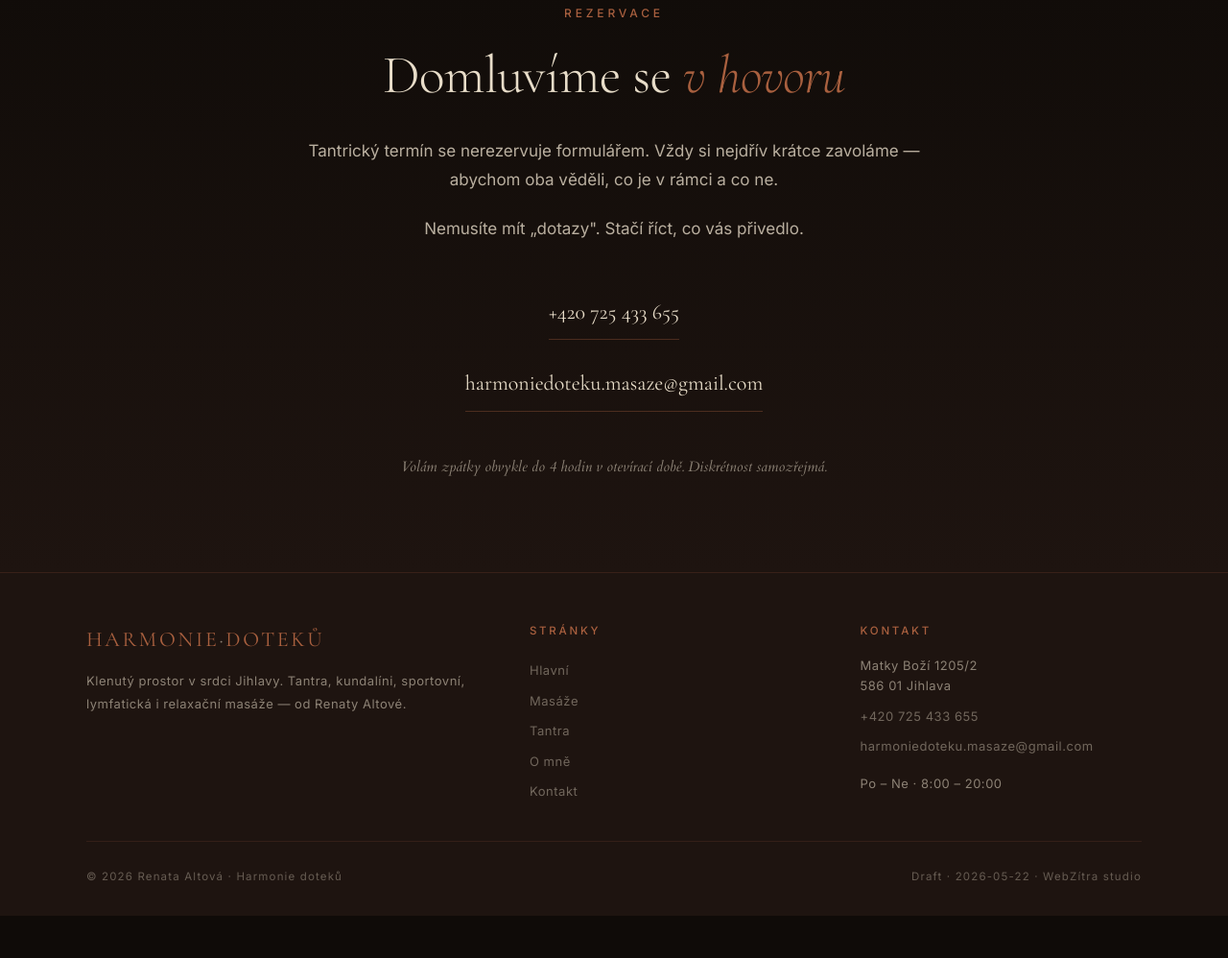
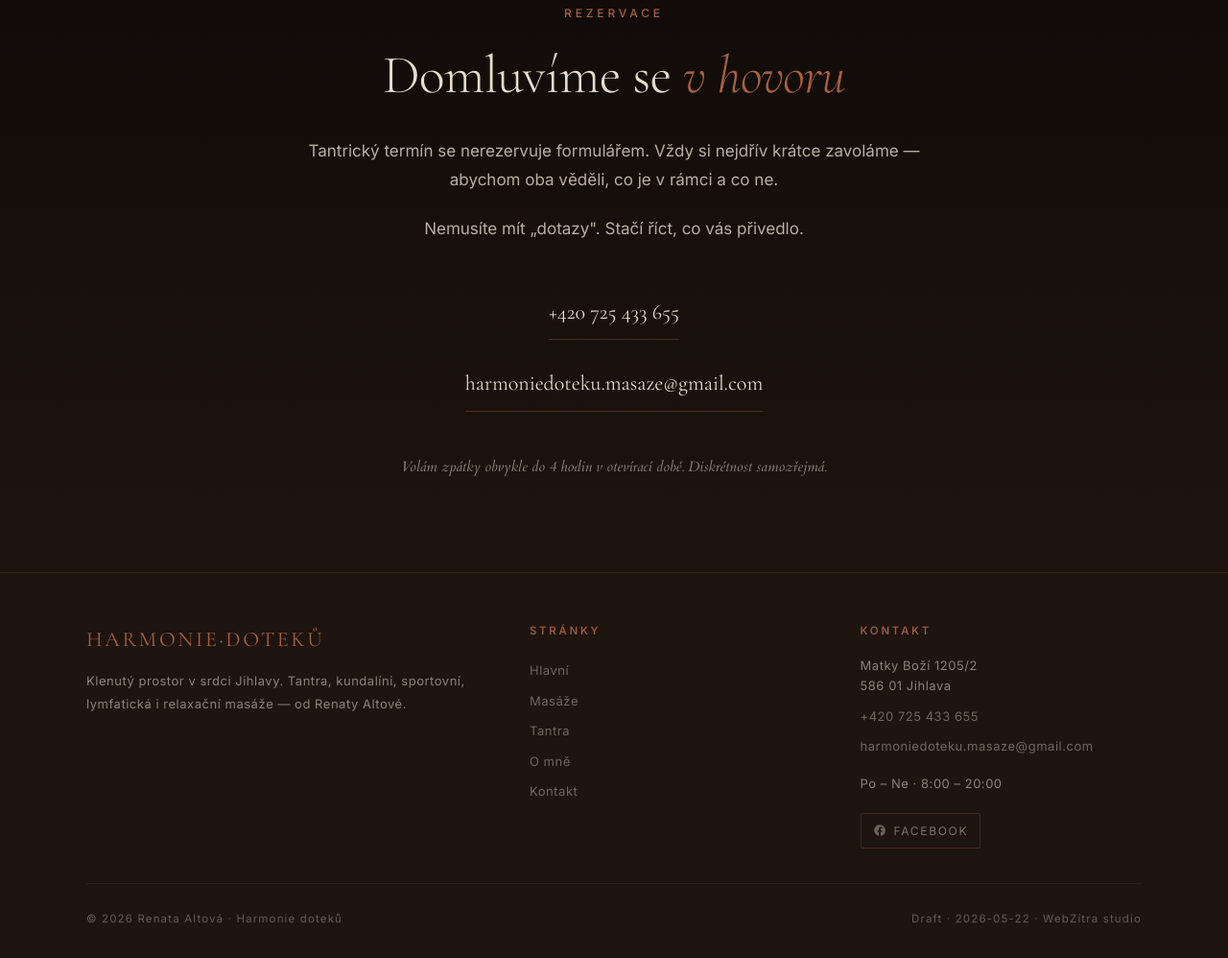
Before and after one commit to webzitra/harmonie-doteku, a plain HTML site: page tantra.html in a window 1280 px wide. Shown: the part 5057-6055 px from the top of the page at 96% size. Before the commit the page ends 6011 px from the top, so only its background shows below. Drawn offline with nearby package versions, Linux system fonts and the light colour scheme.

Commit message:
Facebook: link ve footeru + JSON-LD sameAs
- footer (index + tantra): pill s FB ikonou pod kontaktem
- voucher: textový link inline
- JSON-LD: FB URL přidán do LocalBusiness i Person sameAs (E-E-A-T signál)

```diff
--- a/tantra.html
+++ b/tantra.html
@@ -401,6 +401,9 @@
   }
   footer .col a { display: block; padding: 4px 0; opacity: 0.75; transition: opacity 200ms, color 200ms; }
   footer .col a:hover { opacity: 1; color: var(--terracotta); }
+  footer .col a.social { display: inline-flex; align-items: center; gap: 8px; margin-top: 14px; padding: 7px 12px; border: 1px solid rgba(169,96,63,0.32); border-radius: 2px; opacity: 0.85; font-size: 12px; letter-spacing: 0.14em; text-transform: uppercase; }
+  footer .col a.social svg { opacity: 0.85; }
+  footer .col a.social:hover { border-color: var(--terracotta); opacity: 1; }
   footer .col .small { font-size: 13px; line-height: 1.6; margin-bottom: 6px; }
   footer .meta {
     max-width: var(--maxw); margin: 26px auto 0;
@@ -626,6 +629,10 @@
       <a href="tel:+420725433655">+420 725 433 655</a>
       <a href="mailto:harmoniedoteku.masaze@gmail.com">harmoniedoteku.masaze@gmail.com</a>
       <div class="small" style="margin-top:12px;">Po – Ne · 8:00 – 20:00</div>
+      <a class="social" href="https://www.facebook.com/profile.php?id=61572630962330" target="_blank" rel="noopener" aria-label="Harmonie doteků na Facebooku">
+        <svg width="14" height="14" viewBox="0 0 24 24" fill="currentColor" aria-hidden="true" focusable="false"><path d="M22 12a10 10 0 1 0-11.56 9.88v-6.99H7.9V12h2.54V9.8c0-2.5 1.5-3.9 3.78-3.9 1.1 0 2.24.2 2.24.2v2.46h-1.26c-1.24 0-1.63.77-1.63 1.56V12h2.78l-.44 2.89h-2.34v6.99A10 10 0 0 0 22 12z"/></svg>
+        <span>Facebook</span>
+      </a>
     </div>
   </div>
   <div class="meta">
```
Also changed, not shown: index.html (+12 -1 lines), voucher.html (+1 -1 lines).
